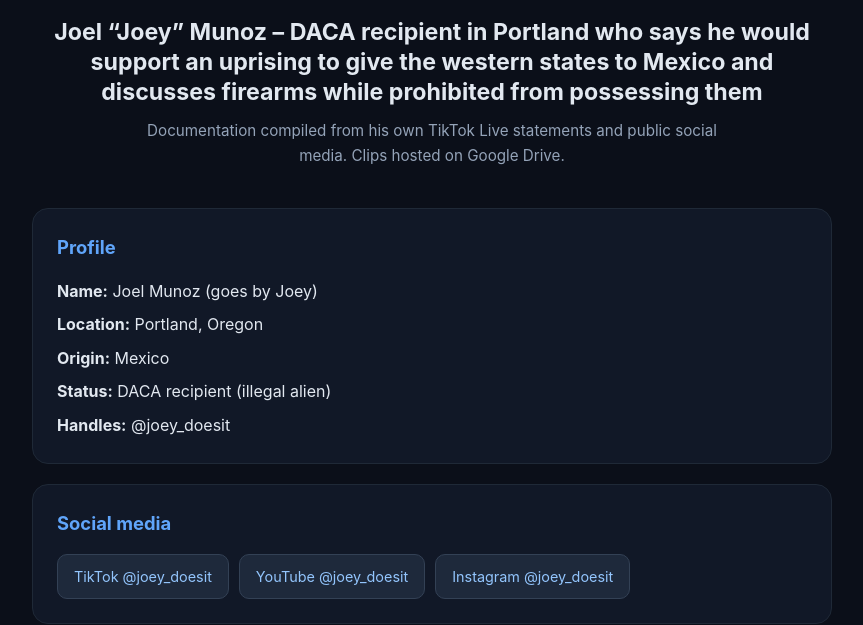
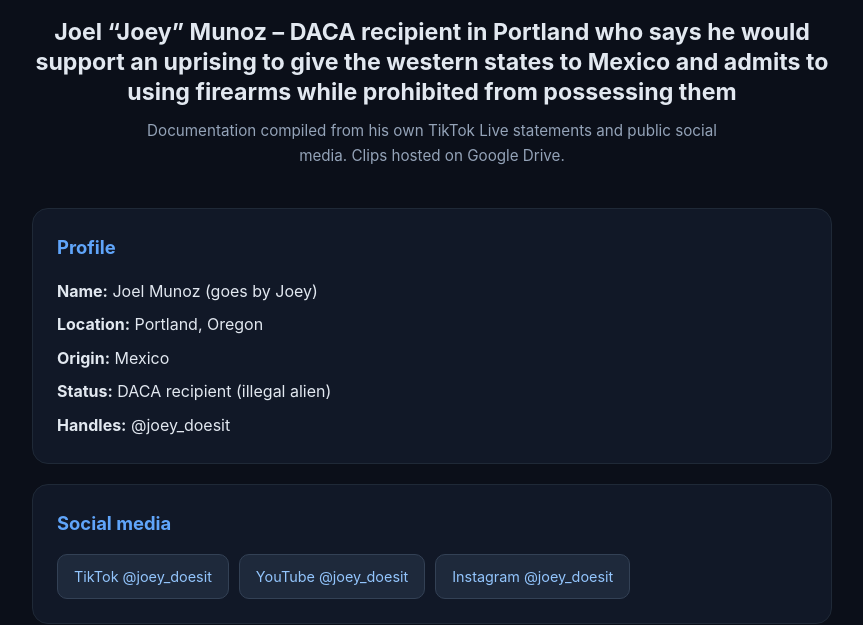
Before and after one commit to LawfulExpat/joey_doesit, a plain HTML site: page index.html in a window 1280 px wide. Shown: the part 183-808 px from the top of the page, without its empty margins (208-1071 px from the left). Drawn offline with Linux system fonts and the light colour scheme.

Commit message:
Update index.html

```diff
--- a/index.html
+++ b/index.html
@@ -55,7 +55,7 @@
   <div class="container">
     <header>
       <div class="avatar">JM</div>
-      <h1>Joel “Joey” Munoz – DACA recipient in Portland who says he would support an uprising to give the western states to Mexico and discusses firearms while prohibited from possessing them</h1>
+      <h1>Joel “Joey” Munoz – DACA recipient in Portland who says he would support an uprising to give the western states to Mexico and admits to using firearms while prohibited from possessing them</h1>
       <p class="subtitle">Documentation compiled from his own TikTok Live statements and public social media. Clips hosted on Google Drive.</p>
     </header>
 
```
